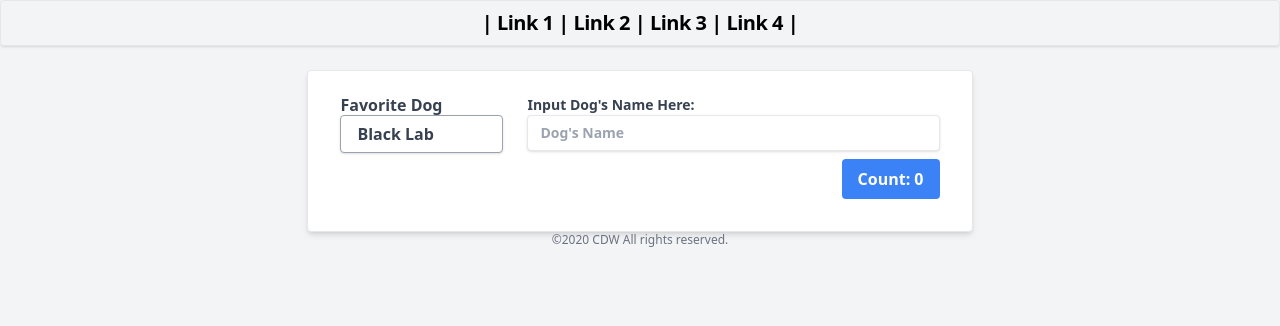
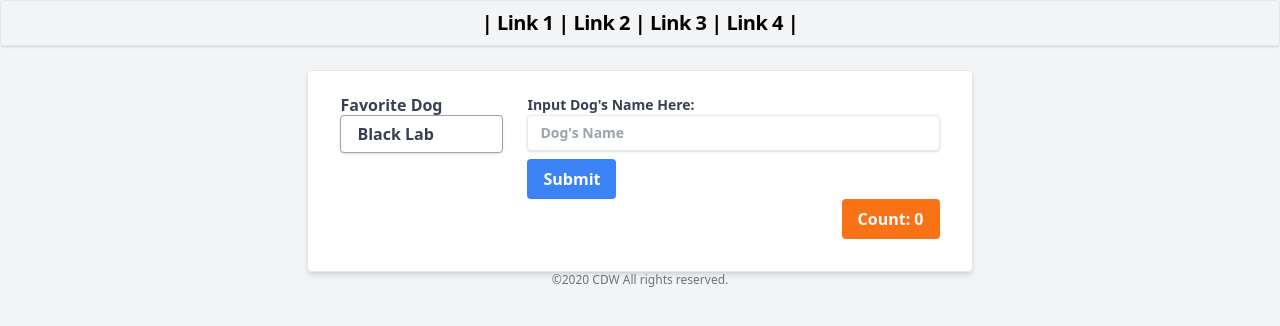
Before and after one commit to casecam/unit-testing-react-components, a React (Create React App) app: page / in a window 1280 px wide. Shown: the top 326 px of the page. Built offline with nearby package versions, Linux system fonts and the light colour scheme.

Commit message:
Form should have a button

```diff
--- a/src/components/Button.tsx
+++ b/src/components/Button.tsx
@@ -17,7 +17,7 @@ export default function Button () {
 }
 
 const button = `
-  bg-blue-500
+  bg-orange-500
   hover:bg-blue-700
   text-white
   font-bold
--- a/src/components/Form.tsx
+++ b/src/components/Form.tsx
@@ -1,16 +1,31 @@
 import React from 'react'
 
 export default function Form () {
+  const handleSubmit = (event: React.SyntheticEvent) => {
+    event.preventDefault()
+    console.log('clicked the form');
+
+  }
   return (
-    <form className={container}>
+    <form onSubmit={handleSubmit}>
       <label className={label}>Input Dog's Name Here:
         <input className={input} id="text" type="text" placeholder="Dog's Name"/>
       </label>
+      <button className={button} type="submit">Submit</button>
     </form>
   )
 }
 
-const container = `
+const button = `
+  bg-blue-500
+  hover:bg-blue-700
+  text-white
+  font-bold
+  py-2
+  px-4
+  rounded
+  focus:outline-none
+  focus:shadow-outline
 `
 
 const label = `
```
